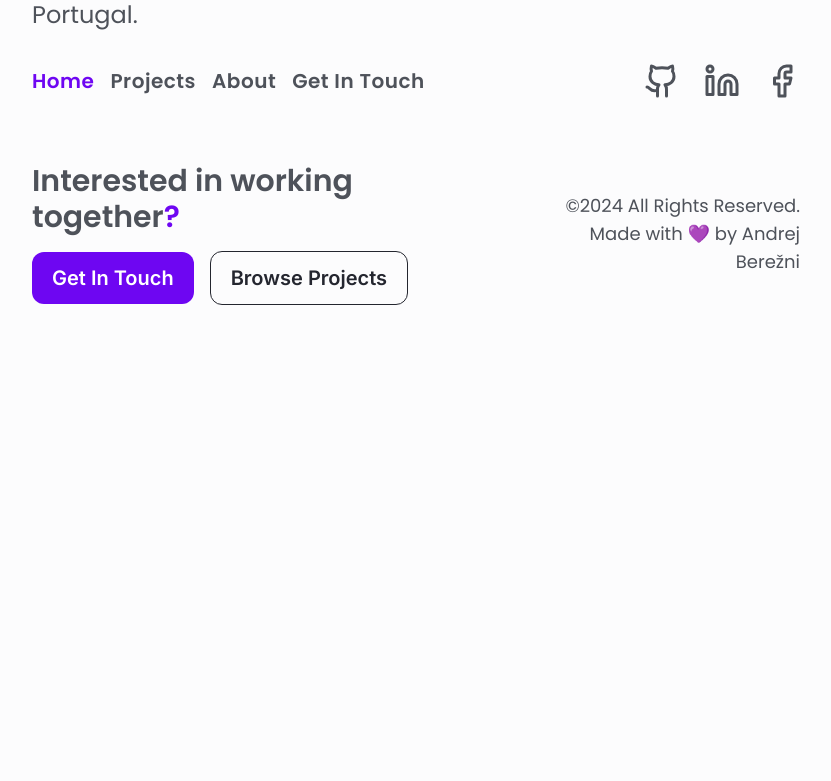
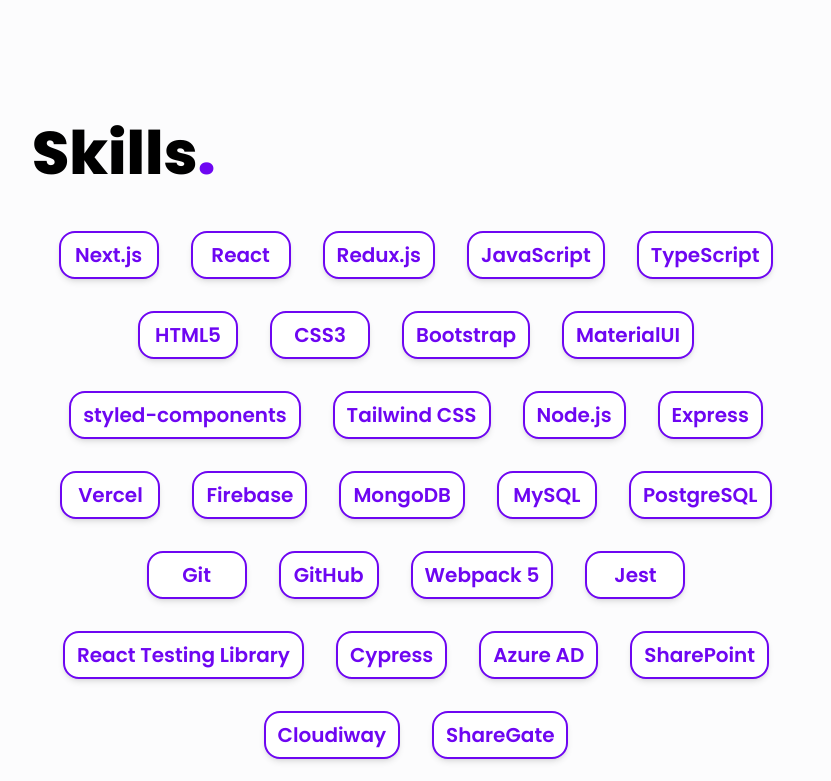
Before and after one commit to AndrejBerezni/Portfolio2024, a Next.js app: page / in a window 1280 px wide. Shown: the part 1379-2160 px from the top of the page, without its empty margins (224-1055 px from the left). Before the commit the page ends 1748 px from the top, so only its background shows below. Built offline with nearby package versions, Linux system fonts and the light colour scheme.

Commit message:
add skills section to home page

```diff
--- a/src/app/page.tsx
+++ b/src/app/page.tsx
@@ -1,10 +1,12 @@
 import Hero from '@/components/home/Hero'
 import HomeProjectsSection from '@/components/home/Projects'
+import HomeSkillsSection from '@/components/home/Skills'
 export default function Home() {
   return (
     <>
       <Hero />
       <HomeProjectsSection />
+      <HomeSkillsSection />
     </>
   )
 }
--- a/src/components/ProjectCard/index.tsx
+++ b/src/components/ProjectCard/index.tsx
@@ -7,13 +7,13 @@
 export default function ProjectCard({ project }: { project: IProject }) {
   return (
     <article>
-      <div className="my-4 flex items-center justify-center rounded-md bg-gray-400 px-4 py-3 md:px-8 md:py-6">
+      <div className="group my-4 flex items-center justify-center rounded-md border-4 border-gray-400 bg-gray-400 p-4 duration-500 hover:border-brand hover:shadow-md md:p-8">
         <Image
           src={project.images[0]}
           alt="project image"
           width={1200}
           height={625}
-          className="rounded-lg"
+          className="group-hover:translateY-2 rounded-lg duration-500"
         />
       </div>
       <Link
--- a/src/components/home/Hero/HeroImage.tsx
+++ b/src/components/home/Hero/HeroImage.tsx
@@ -10,7 +10,7 @@
         alt="photo of andrej berezni"
         width={500}
         height={500}
-        className="h-[204px] w-[204px] rounded-full opacity-0 transition-opacity duration-1000 sm:h-[340px] sm:w-[340px] xl:h-[450px] xl:w-[450px]"
+        className="z-10 h-[204px] w-[204px] rounded-full opacity-0 transition-opacity duration-1000 sm:h-[340px] sm:w-[340px] xl:h-[450px] xl:w-[450px]"
         onLoadingComplete={(image) => image.classList.remove('opacity-0')}
       />
     </AnimationFadeIn>
--- a/src/components/home/Hero/HeroText.tsx
+++ b/src/components/home/Hero/HeroText.tsx
@@ -1,3 +1,6 @@
+'use client'
+import { motion } from 'framer-motion'
+
 import AnimationFadeIn from '../../animation/AnimationFadeIn'
 import CallForActionButtons from '../../CallForActionButtons'
 
@@ -8,11 +11,28 @@
         Hi, I&apos;m Andrej 👋🏻
       </p>
       <p className="text-5xl font-extrabold tracking-wider text-primary max-[325px]:text-4xl md:text-7xl 2xl:text-8xl">
-        <span className="text-brand">Full</span>stack
+        <span className="text-brand">Full</span>
+        stack
       </p>
-      <p className="mb-4 text-5xl font-extrabold tracking-wider text-primary max-[325px]:text-4xl md:mb-6 md:text-7xl 2xl:text-8xl">
+      <motion.p
+        initial={{
+          rotateX: 0,
+        }}
+        animate={{
+          rotateX: 360,
+          color: ['#24262F', '#6E06F2', '#24262F'],
+        }}
+        transition={{
+          delay: 2,
+          duration: 2,
+          repeat: Infinity,
+          repeatType: 'loop',
+          repeatDelay: 3,
+        }}
+        className="mb-4 text-5xl font-extrabold tracking-wider text-primary max-[325px]:text-4xl md:mb-6 md:text-7xl 2xl:text-8xl"
+      >
         Developer
-      </p>
+      </motion.p>
       <p className="mb-4 text-xl text-secondary md:mb-6 md:text-3xl lg:max-w-[80%]">
         I&apos;m a fullstack developer based in Portugal, eager to contribute to
         your team in delivering innovative solutions that exceed expectations.
--- a/src/components/home/Hero/index.tsx
+++ b/src/components/home/Hero/index.tsx
@@ -3,7 +3,7 @@
 
 export default function Hero() {
   return (
-    <section className="flex min-h-screen flex-col items-center gap-12 pt-12 lg:flex-row lg:justify-between lg:pt-0">
+    <section className="mb-[5vh] flex min-h-[90vh] flex-col items-center gap-12 pt-12 lg:flex-row lg:justify-between lg:pt-0">
       <HeroText />
       <HeroImage />
     </section>
--- /dev/null
+++ b/src/components/home/Skills/SkillBadge.tsx
@@ -0,0 +1,32 @@
+'use client'
+import { motion } from 'framer-motion'
+export default function SkillBadge({
+  skill,
+  delay,
+}: {
+  skill: string
+  delay: number
+}) {
+  return (
+    <motion.li
+      initial={{
+        opacity: 0,
+        y: 100,
+      }}
+      whileInView={{
+        opacity: 1,
+        y: 0,
+      }}
+      viewport={{
+        once: true,
+      }}
+      transition={{
+        delay: delay * 0.05,
+        type: 'spring',
+      }}
+      className="inline min-w-[100px] text-nowrap rounded-2xl border-2 border-brand bg-white px-2 py-1 text-center text-sm font-semibold text-brand shadow-md duration-200 hover:cursor-default hover:bg-brand hover:text-white md:px-3 md:py-2 md:text-xl"
+    >
+      {skill}
+    </motion.li>
+  )
+}
--- /dev/null
+++ b/src/components/home/Skills/index.tsx
@@ -0,0 +1,21 @@
+import SectionTitle from '@/components/SectionTitle'
+import { skills } from '@/lib/skills'
+
+import SkillBadge from './SkillBadge'
+
+export default function HomeSkillsSection() {
+  return (
+    <section className="my-24 md:my-36">
+      <SectionTitle title="skills" />
+      <ul className="my-12 flex flex-wrap justify-center gap-4 md:gap-8">
+        {skills.map((skill, index) => (
+          <SkillBadge
+            key={`${skill}-skill-badge`}
+            skill={skill}
+            delay={index}
+          />
+        ))}
+      </ul>
+    </section>
+  )
+}
--- /dev/null
+++ b/src/lib/skills.ts
@@ -0,0 +1,30 @@
+export const skills = [
+  'Next.js',
+  'React',
+  'Redux.js',
+  'JavaScript',
+  'TypeScript',
+  'HTML5',
+  'CSS3',
+  'Bootstrap',
+  'MaterialUI',
+  'styled-components',
+  'Tailwind CSS',
+  'Node.js',
+  'Express',
+  'Vercel',
+  'Firebase',
+  'MongoDB',
+  'MySQL',
+  'PostgreSQL',
+  'Git',
+  'GitHub',
+  'Webpack 5',
+  'Jest',
+  'React Testing Library',
+  'Cypress',
+  'Azure AD',
+  'SharePoint',
+  'Cloudiway',
+  'ShareGate',
+]
```
